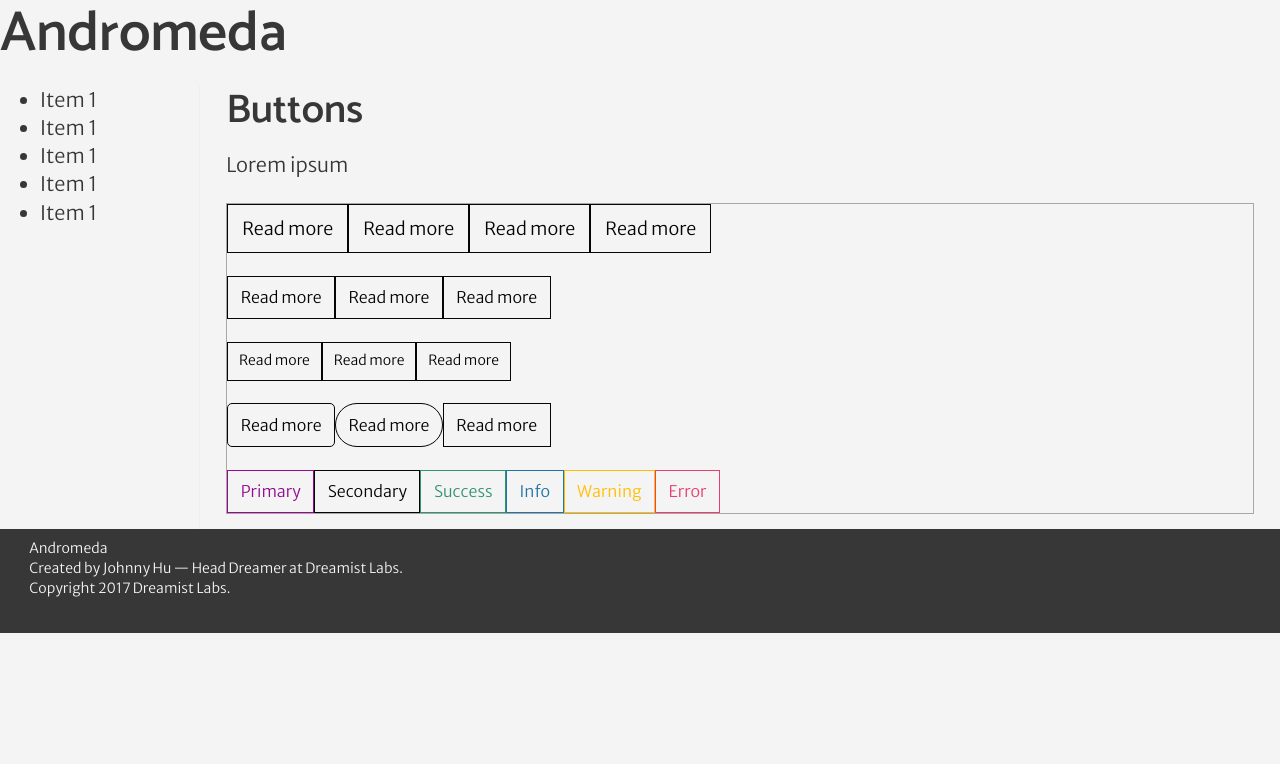
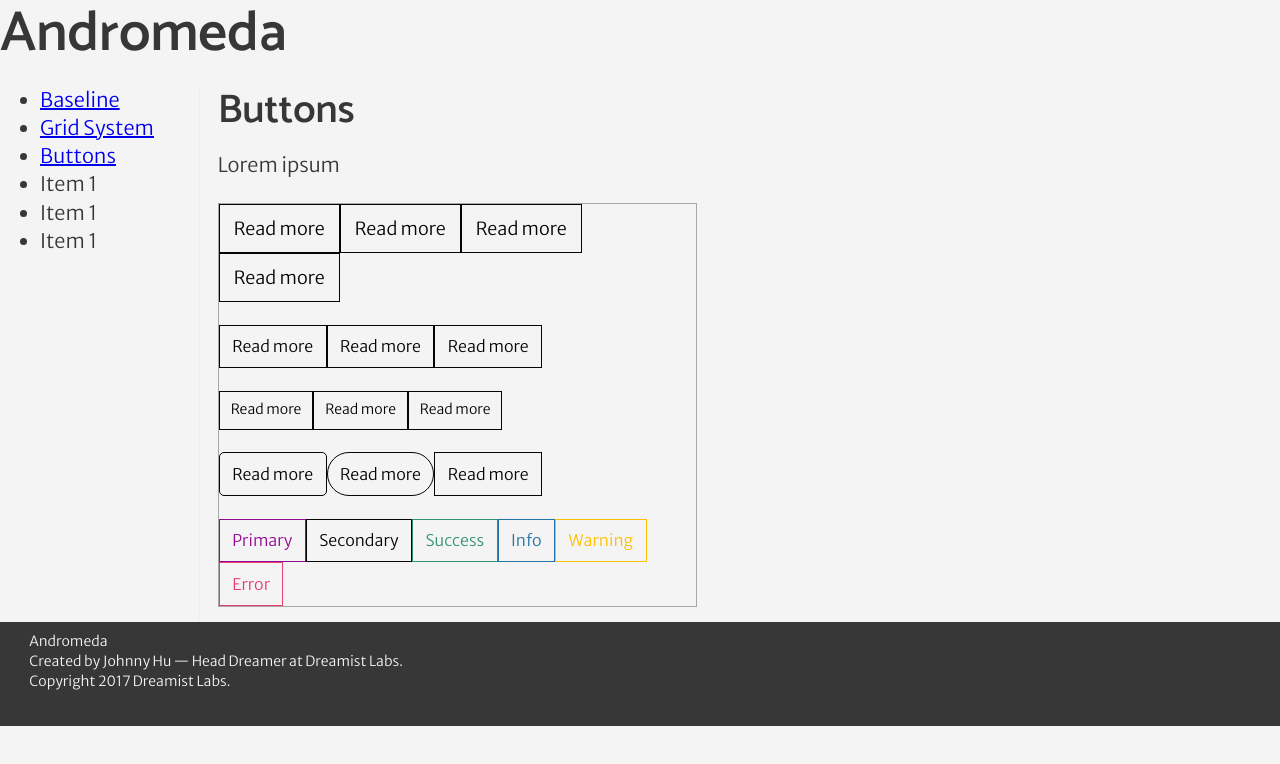
Before and after one commit to dreamistlabs/andromeda, a React (Create React App) app: page /p/buttons in a window 1280 px wide. Shown: the top 764 px of the page. Built offline with nearby package versions, Linux system fonts and the light colour scheme.

Commit message:
Use react-router-dom for routing

```diff
--- a/package.json
+++ b/package.json
@@ -13,6 +13,7 @@
     "babel-cli": "^6.26.0",
     "gh-pages": "^1.1.0",
     "lorem-ipsum": "^1.0.4",
+    "react-router-dom": "^4.3.0-rc.2",
     "react-scripts": "1.0.11"
   },
   "scripts": {
--- a/src/components/App.jsx
+++ b/src/components/App.jsx
@@ -1,18 +1,19 @@
 import React, { Component } from 'react';
+import { BrowserRouter as Router, Route, Link } from 'react-router-dom';
 // import LoremIpsum from 'lorem-ipsum';
 // import logo from '../logo.svg';
 
+import AppRoutes from '../routes/appRoutes';
+
 import Dashboard from '../Components/Dashboard/Dashboard';
-import BaselinePage from '../pages/baseline';
-import TempButtonCode from '../pages/buttons-temp';
-import GridSystemPage from '../pages/grid-system';
+import Footer from '../docComponents/Footer/Footer';
+
 import './app.css';
-
-import Footer from '../docComponents/Footer/Footer';
 
 class App extends Component {
   render() {
     return (
+      <Router>
         <div className="App">
           <header>
             <h1>Andromeda</h1>
@@ -21,8 +22,9 @@ class App extends Component {
             <aside className="docs sidebar">
               <nav className="sidebar__nav">
               <ul>
-              <li>Item 1</li>
-              <li>Item 1</li>
+                <li><Link to={'/p/baseline'}>Baseline</Link></li>
+                <li><Link to={'/p/grid-system'}>Grid System</Link></li>
+                <li><Link to={'/p/buttons'}>Buttons</Link></li>
                 <li>Item 1</li>
                 <li>Item 1</li>
                 <li>Item 1</li>
@@ -30,9 +32,7 @@ class App extends Component {
 
               </nav>
             </aside>
-          <TempButtonCode />
-          {/* <BaselinePage /> */}
-          {/* <GridSystemPage /> */}
+            <AppRoutes />
           </main>
         {/* <div className="navbar">
             <span> Default </span>
@@ -174,6 +174,7 @@ class App extends Component {
 
           <Footer />
         </div>
+      </Router>
     );
   }
 }
--- /dev/null
+++ b/src/routes/appRoutes.jsx
@@ -0,0 +1,22 @@
+import React, { Component } from 'react';
+import { BrowserRouter as Router, Route, Link } from 'react-router-dom';
+
+import BaselinePage from '../pages/baseline';
+import GridSystemPage from '../pages/grid-system';
+import TempButtonCode from '../pages/buttons-temp';
+
+
+class AppRoutes extends Component {
+  render() {
+    return(
+      <div>
+        <Route path="/p/baseline"     component={BaselinePage} />
+        <Route path="/p/grid-system"  component={GridSystemPage} />
+        <Route path="/p/buttons"      component={TempButtonCode} />
+      </div>
+    )
+  }
+
+}
+
+export default AppRoutes;
```
Also changed, not shown: 1 other file (tests, documents, lock files or other folders). Lines whose indentation alone changed are shown as unchanged.
